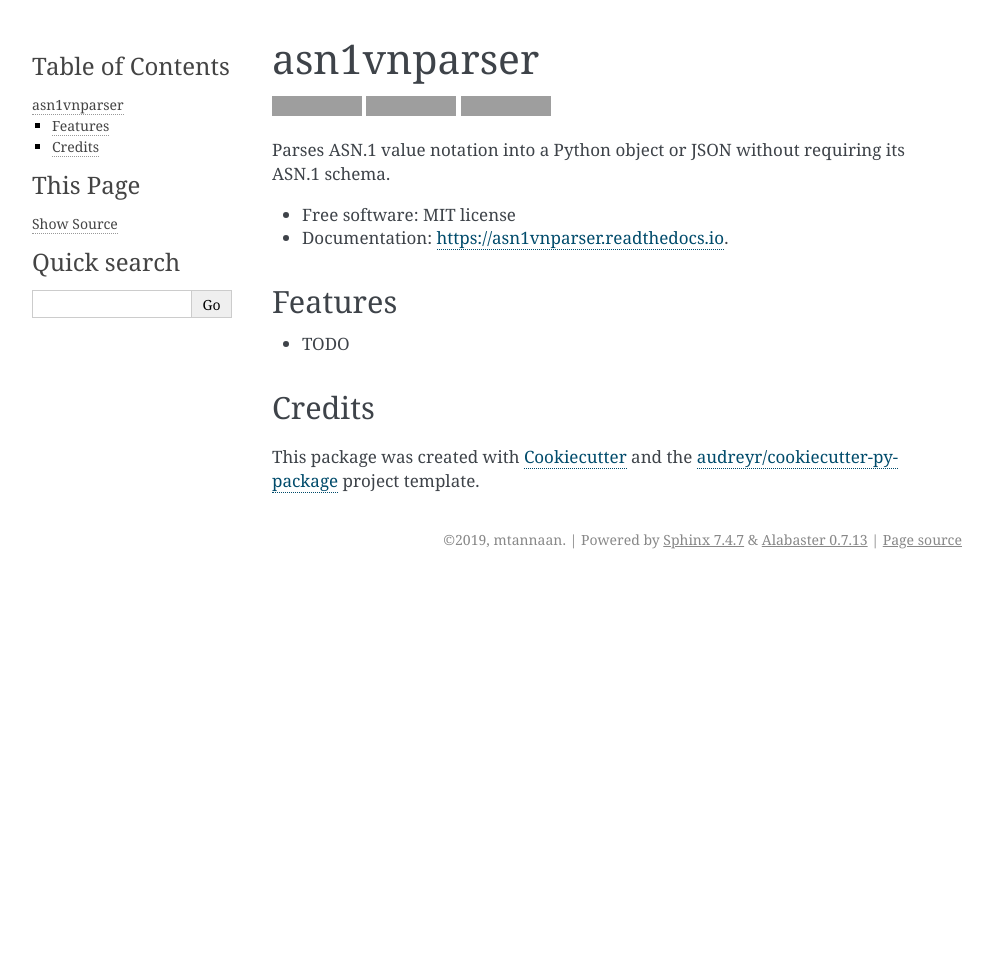
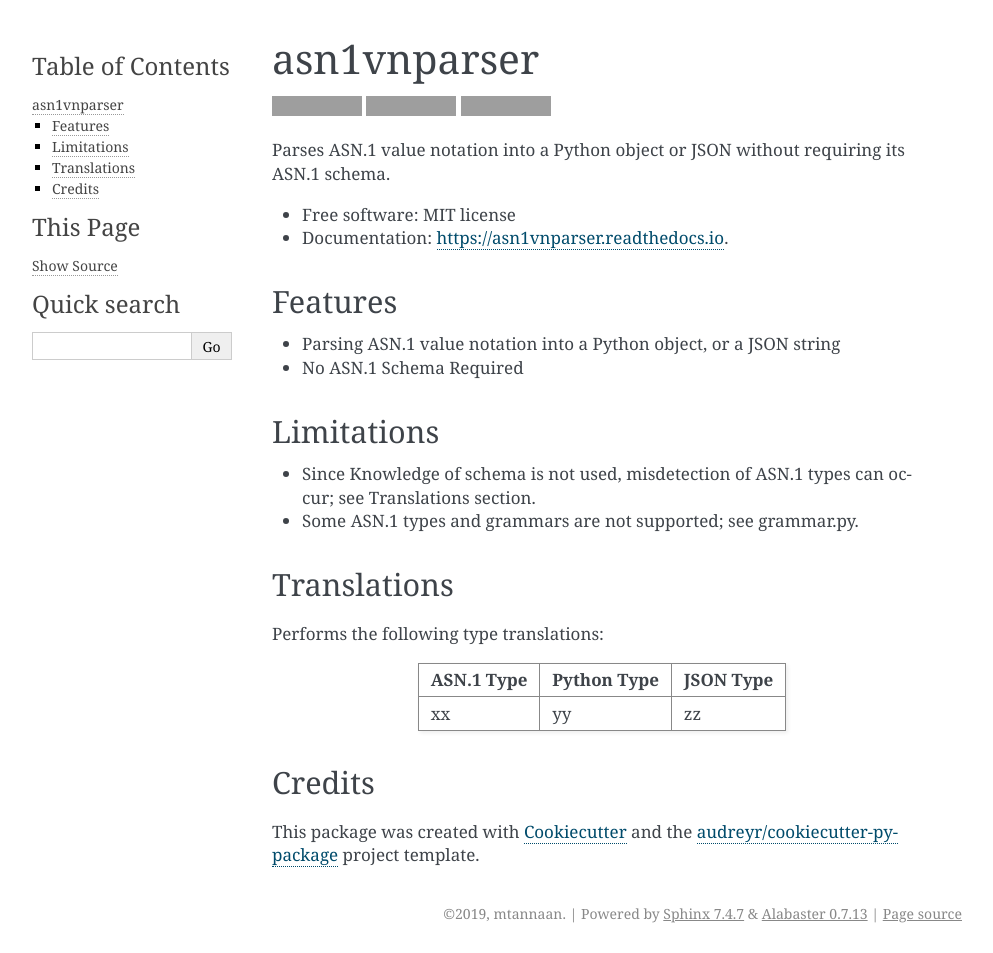
Before and after one commit to mtannaan/asn1vnparser, a Sphinx documentation site: the page built from docs/readme.rst, in a window 1280 px wide. Shown: the whole page, without its empty margins (148-1141 px from the left). Built offline with Sphinx 7.4.7, drawn with Linux system fonts in a browser that asks for light colours; pages that are not in the unit, such as notebooks, are missing from menus; before the commit the page ends 900 px from its top, so only the background shows below that; grey boxes are pictures that could not be loaded.

Commit message:
doc skeleton

```diff
--- a/README.rst
+++ b/README.rst
@@ -26,7 +26,25 @@ Parses ASN.1 value notation into a Python object or JSON without requiring its A
 Features
 --------
 
-* TODO
+* Parsing ASN.1 value notation into a Python object, or a JSON string
+* No ASN.1 Schema Required
+
+Limitations
+-----------
+
+* Since Knowledge of schema is not used, misdetection of ASN.1 types can occur; see Translations section.
+* Some ASN.1 types and grammars are not supported; see grammar.py.
+
+Translations
+------------
+
+Performs the following type translations:
+
+==========  ===========  =========
+ASN.1 Type  Python Type  JSON Type
+==========  ===========  =========
+xx          yy           zz
+==========  ===========  =========
 
 Credits
 -------
--- a/asn1vnparser/__init__.py
+++ b/asn1vnparser/__init__.py
@@ -1,7 +1,5 @@
 # -*- coding: utf-8 -*-
 
-"""Top-level package for asn1vnparser."""
+"""Parses ASN.1 value notation into a Python object or JSON without requiring its ASN.1 schema."""
 
-__author__ = """mtannaan"""
-__email__ = '12782884+mtannaan@users.noreply.github.com'
 __version__ = '0.1.0'
--- a/docs/index.rst
+++ b/docs/index.rst
@@ -1,5 +1,5 @@
 Welcome to asn1vnparser's documentation!
-======================================
+========================================
 
 .. toctree::
    :maxdepth: 2
```
Also changed, not shown: CONTRIBUTING.rst (+4 -8 lines), docs/asn1vnparser.rst (added, +30 -0 lines), docs/modules.rst (added, +7 -0 lines).
